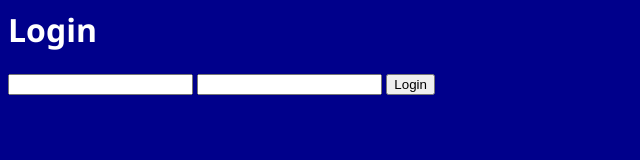
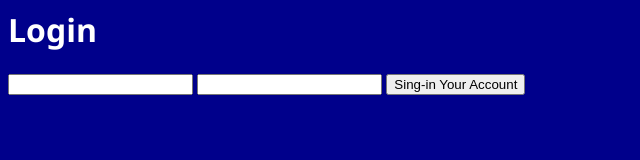
Before and after one commit to kamamikaza/git-Workflow-Demo, a plain HTML site: page login.html in a window 1280 px wide. Shown: the whole page, without its empty margins (0-640 px from the left). Drawn offline with Linux system fonts and the light colour scheme.

Commit message:
Update login button

```diff
--- a/login.html
+++ b/login.html
@@ -12,6 +12,6 @@
     <form action="">
         <input type="text" name="email" id="">
         <input type="password" name="password" id="">
-        <button>Login</button>
+        <button>Sing-in Your Account</button>
     </form>
 </body>
```
